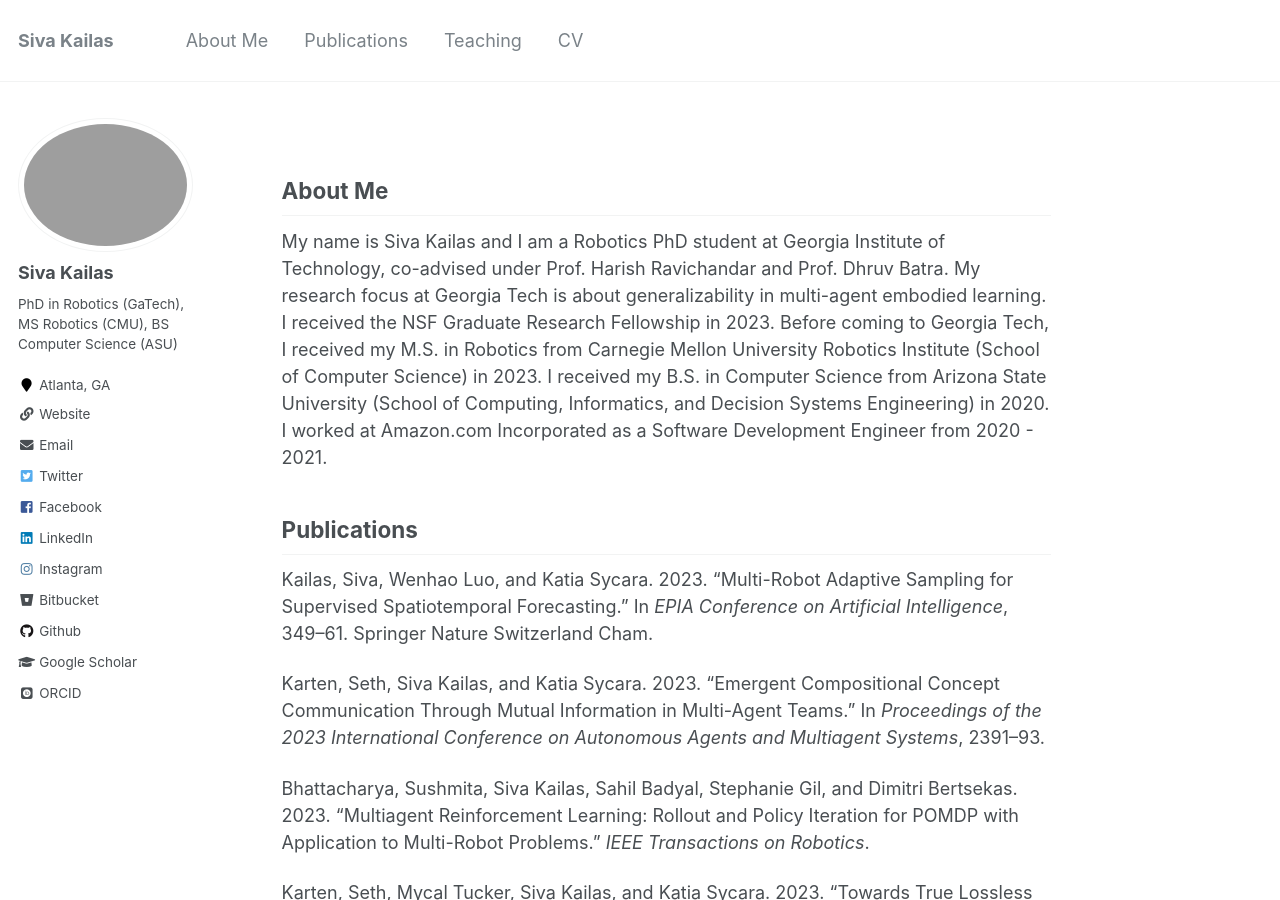
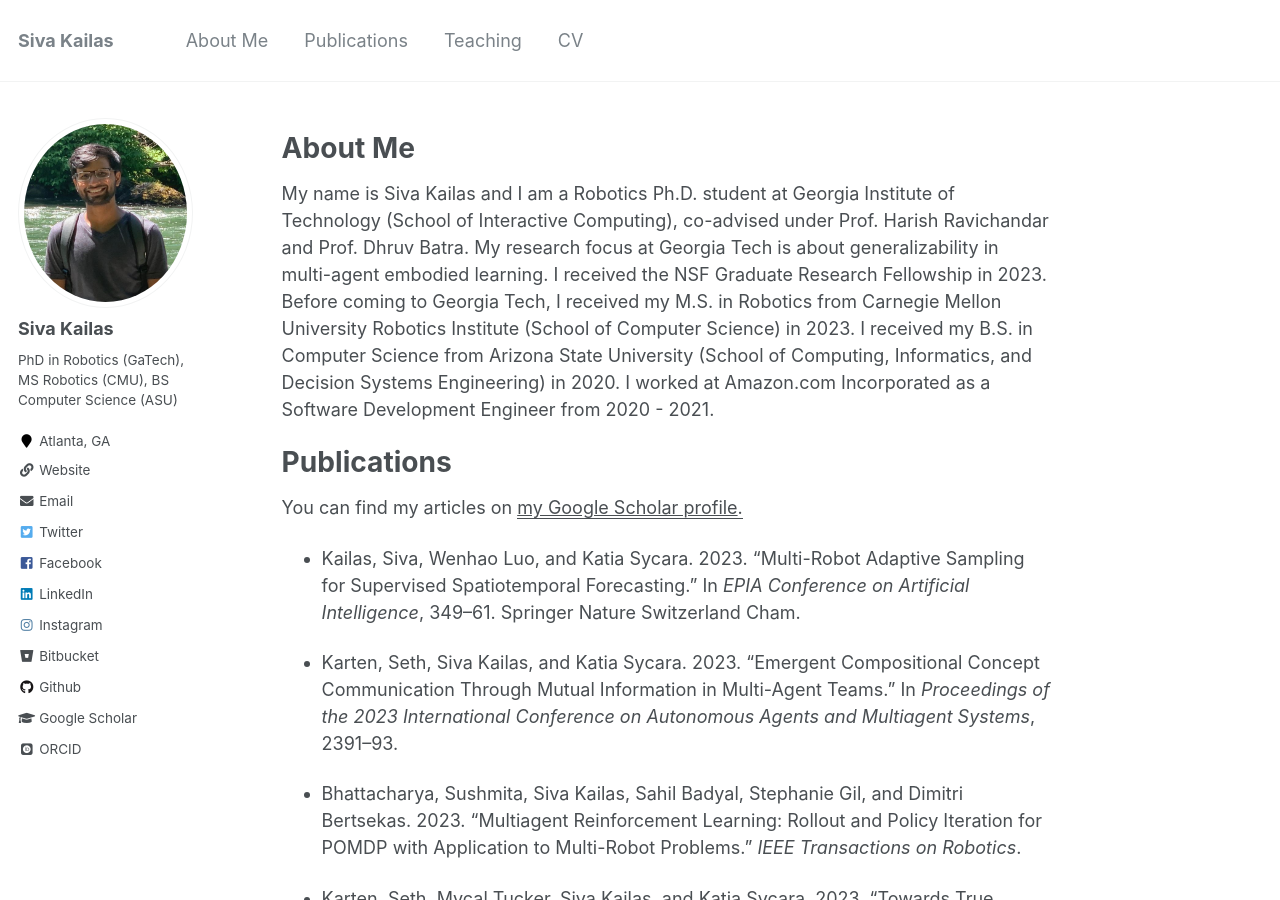
Before and after one commit to vickyliuliu/vickyliuliu.github.io, a Jekyll site: the page built from _pages/about.md, in a window 1280 px wide and 900 px high. Built offline with Jekyll 4.4.1, drawn with Linux system fonts in a browser that asks for light colours; some web fonts are replaced; some of the changed text lies outside the part shown.

```diff
--- a/_config.yml
+++ b/_config.yml
@@ -81,7 +81,7 @@
 # Site Author
 author:
   name             : "Siva Kailas"
-  avatar           : "siva-kailas.png"
+  avatar           : "Website_Photo_Siva_Kailas.jpeg"
   bio              : "PhD in Robotics (GaTech), MS Robotics (CMU), BS Computer Science (ASU)"
   location         : "Atlanta, GA"
   employer         :
--- a/_pages/about.md
+++ b/_pages/about.md
@@ -7,67 +7,70 @@
   - /about/
   - /about.html
 ---
-## About Me ##
-My name is Siva Kailas and I am a Robotics PhD student at Georgia Institute of Technology, co-advised under Prof. Harish Ravichandar and Prof. Dhruv Batra. My research focus at Georgia Tech is about generalizability in multi-agent embodied learning. I received the NSF Graduate Research Fellowship in 2023. Before coming to Georgia Tech, I received my M.S. in Robotics from Carnegie Mellon University Robotics Institute (School of Computer Science) in 2023. I received my B.S. in Computer Science from Arizona State University (School of Computing, Informatics, and Decision Systems Engineering) in 2020. I worked at Amazon.com Incorporated as a Software Development Engineer from 2020 - 2021.
+# About Me #
+My name is Siva Kailas and I am a Robotics Ph.D. student at Georgia Institute of Technology (School of Interactive Computing), co-advised under Prof. Harish Ravichandar and Prof. Dhruv Batra. My research focus at Georgia Tech is about generalizability in multi-agent embodied learning. I received the NSF Graduate Research Fellowship in 2023. Before coming to Georgia Tech, I received my M.S. in Robotics from Carnegie Mellon University Robotics Institute (School of Computer Science) in 2023. I received my B.S. in Computer Science from Arizona State University (School of Computing, Informatics, and Decision Systems Engineering) in 2020. I worked at Amazon.com Incorporated as a Software Development Engineer from 2020 - 2021.
 
-## Publications ##
-Kailas, Siva, Wenhao Luo, and Katia Sycara. 2023. “Multi-Robot Adaptive
+# Publications #
+
+You can find my articles on <u><a href="{{site.author.googlescholar}}">my Google Scholar profile</a>.</u>
+
+* Kailas, Siva, Wenhao Luo, and Katia Sycara. 2023. “Multi-Robot Adaptive
 Sampling for Supervised Spatiotemporal Forecasting.” In *EPIA Conference
 on Artificial Intelligence*, 349–61. Springer Nature Switzerland Cham.
 
-Karten, Seth, Siva Kailas, and Katia Sycara. 2023. “Emergent
+* Karten, Seth, Siva Kailas, and Katia Sycara. 2023. “Emergent
 Compositional Concept Communication Through Mutual Information in
 Multi-Agent Teams.” In *Proceedings of the 2023 International Conference
 on Autonomous Agents and Multiagent Systems*, 2391–93.
 
-Bhattacharya, Sushmita, Siva Kailas, Sahil Badyal, Stephanie Gil, and
+* Bhattacharya, Sushmita, Siva Kailas, Sahil Badyal, Stephanie Gil, and
 Dimitri Bertsekas. 2023. “Multiagent Reinforcement Learning: Rollout and Policy
 Iteration for POMDP with Application to Multi-Robot Problems.” *IEEE
 Transactions on Robotics*.
 
-Karten, Seth, Mycal Tucker, Siva Kailas, and Katia Sycara. 2023.
+* Karten, Seth, Mycal Tucker, Siva Kailas, and Katia Sycara. 2023.
 “Towards True Lossless Sparse Communication in Multi-Agent Systems.” In
 *2023 IEEE International Conference on Robotics and Automation (ICRA)*,
 7191–97. IEEE.
 
-Karten, Seth, Mycal Tucker, Huao Li, Siva Kailas, Michael Lewis, and
+* Karten, Seth, Mycal Tucker, Huao Li, Siva Kailas, Michael Lewis, and
 Katia Sycara. 2023. “Interpretable Learned Emergent Communication for
 Human-Agent Teams.” *IEEE Transactions on Cognitive and Developmental
 Systems*.
 
-Karten, Seth, Siva Kailas, Huao Li, and Katia Sycara. 2023. “On the Role
+* Karten, Seth, Siva Kailas, Huao Li, and Katia Sycara. 2023. “On the Role
 of Emergent Communication for Social Learning in Multi-Agent
 Reinforcement Learning.” *arXiv Preprint arXiv:2302.14276*.
 
-Jong, Andrew, Mukai Yu, Devansh Dhrafani, Siva Kailas, Brady Moon, Katia
+* Jong, Andrew, Mukai Yu, Devansh Dhrafani, Siva Kailas, Brady Moon, Katia
 Sycara, and Sebastian Scherer. 2023. “WIT-UAS: A Wildland-Fire Infrared
 Thermal Dataset to Detect Crew Assets from Aerial Views.” In *2023
 IEEE/RSJ International Conference on Intelligent Robots and Systems
 (IROS)*, 11464–71. IEEE.
 
-Capiola, August, Joseph B Lyons, Krista N Harris, Izz aldin Hamdan, Siva
+* Capiola, August, Joseph B Lyons, Krista N Harris, Izz aldin Hamdan, Siva
 Kailas, and Katia Sycara. 2023. “‘Do What You Say?’ The Combined Effects
 of Framed Social Intent and Autonomous Agent Behavior on the Trust
 Process.” *Computers in Human Behavior* 149: 107966.
 
-Bhattacharya, Sushmita, Siva Kailas, Sahil Badyal, Stephanie Gil, and
+* Bhattacharya, Sushmita, Siva Kailas, Sahil Badyal, Stephanie Gil, and
 Dimitri Bertsekas. 2021. “Multiagent Rollout and Policy Iteration for
 POMDP with Application to Multi-Robot Repair Problems.” In *Conference
 on Robot Learning*, 1814–28. PMLR.
 
-Kailas, Siva Maneparambil. 2020. “Convolutional Neural Network for Pose
+* Kailas, Siva Maneparambil. 2020. “Convolutional Neural Network for Pose
 Initialization with Uncertainty Estimation.”
 
-Dakhane, Akash, Shannon Tweedley, Siva Kailas, Robert Marzke, and
+* Dakhane, Akash, Shannon Tweedley, Siva Kailas, Robert Marzke, and
 Narayanan Neithalath. 2017. “Mechanical and Microstructural
 Characterization of Alkali Sulfate Activated High Volume Fly Ash
 Binders.” *Materials & Design* 122: 236–46.
 
-Dakhane, Akash, Sumanta Das, Siva Kailas, and Narayanan Neithalath. 2016. “Elucidating the Crack Resistance of Alkali-Activated Slag Mortars
+* Dakhane, Akash, Sumanta Das, Siva Kailas, and Narayanan Neithalath. 2016. “Elucidating the Crack Resistance of Alkali-Activated Slag Mortars
 Using Coupled Fracture Tests and Image Correlation.” *Journal of the
 American Ceramic Society* 99 (1): 273–80.
 
-## Teaching ##
-Teaching Assistant at Fulton School of Engineering (Arizona State University, August 2017 – May 2020):
-- Assisted students in computer science and electrical engineering classes by teaching and reinforcing concepts
-- Assisted professor in preparing course material and assessment activities for various engineering courses
+# Teaching #
+* Teaching Assistant at Fulton School of Engineering, ASU (2017 – 2020):
+  *  Assisted students in computer science and electrical engineering classes by teaching and reinforcing concepts
+  *  Assisted professor in preparing course material and assessment activities for various engineering courses
```
Also changed, not shown: assets/js/main.min.js, images/Website_Photo_Siva_Kailas.jpeg (added), images/favicon.ico (added).
